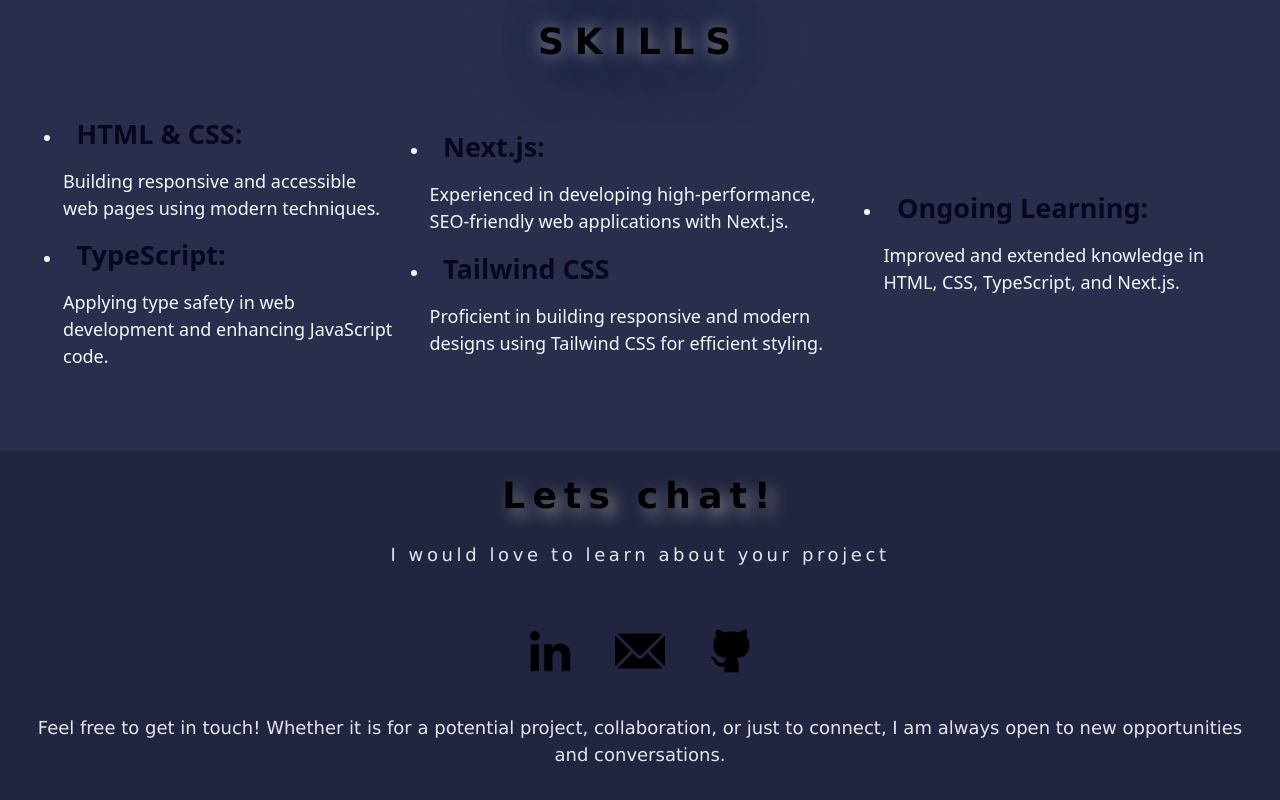
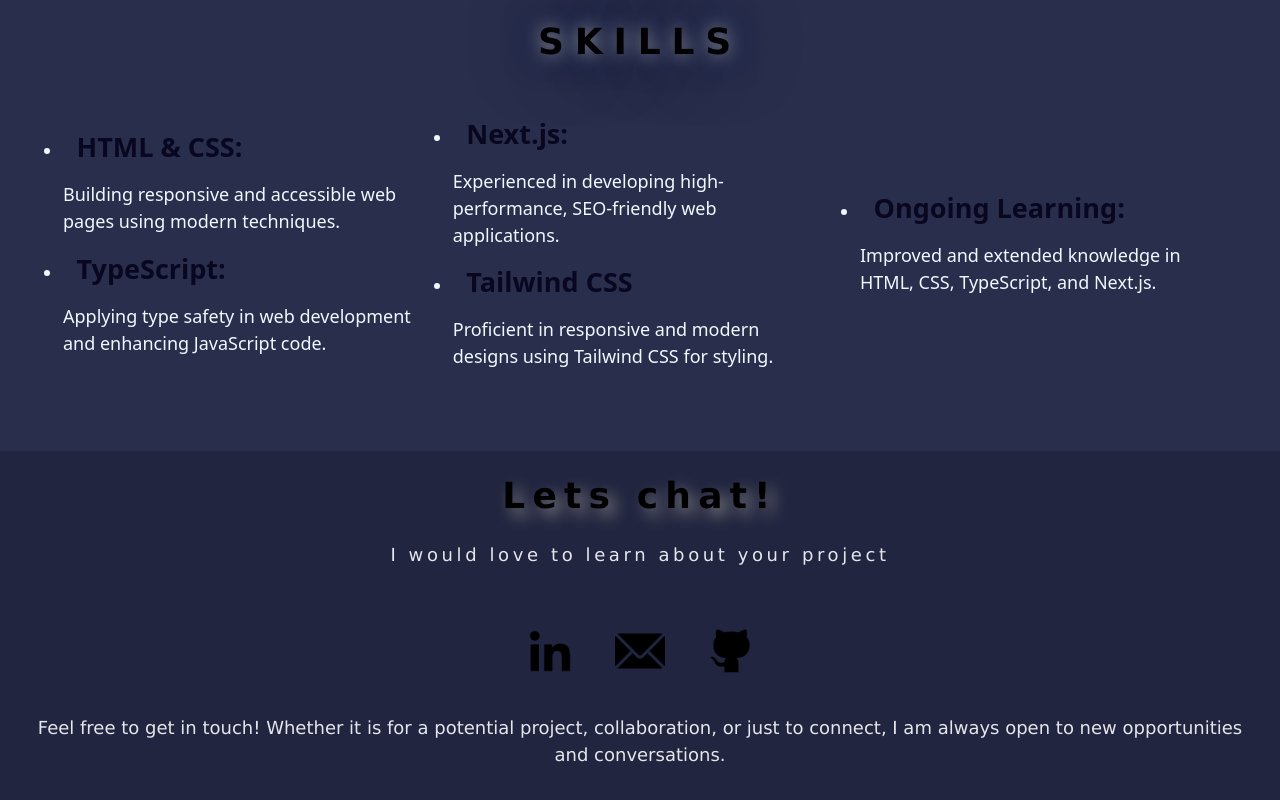
Before and after one commit to AsnaSiddiqui/PORTFOLIO., a Next.js app: page / in a window 1280 px wide. Shown: the part 1302-2102 px from the top of the page. Built offline with nearby package versions, Linux system fonts and the light colour scheme.

Commit message:
Update page.tsx

```diff
--- a/src/app/page.tsx
+++ b/src/app/page.tsx
@@ -66,11 +66,11 @@
           <div className="row2">
             <li>
               <h3>Next.js:</h3>
-              <p>Experienced in developing high-performance, SEO-friendly web applications with Next.js.</p>
+              <p>Experienced in developing high-performance, SEO-friendly web applications.</p>
              </li>
             <li>
               <h3>Tailwind CSS</h3>
-              <p>Proficient in building responsive and modern designs using Tailwind CSS for efficient styling.</p>
+              <p>Proficient in responsive and modern designs using Tailwind CSS for styling.</p>
             </li>
           </div>
           <div className="row3">
```
